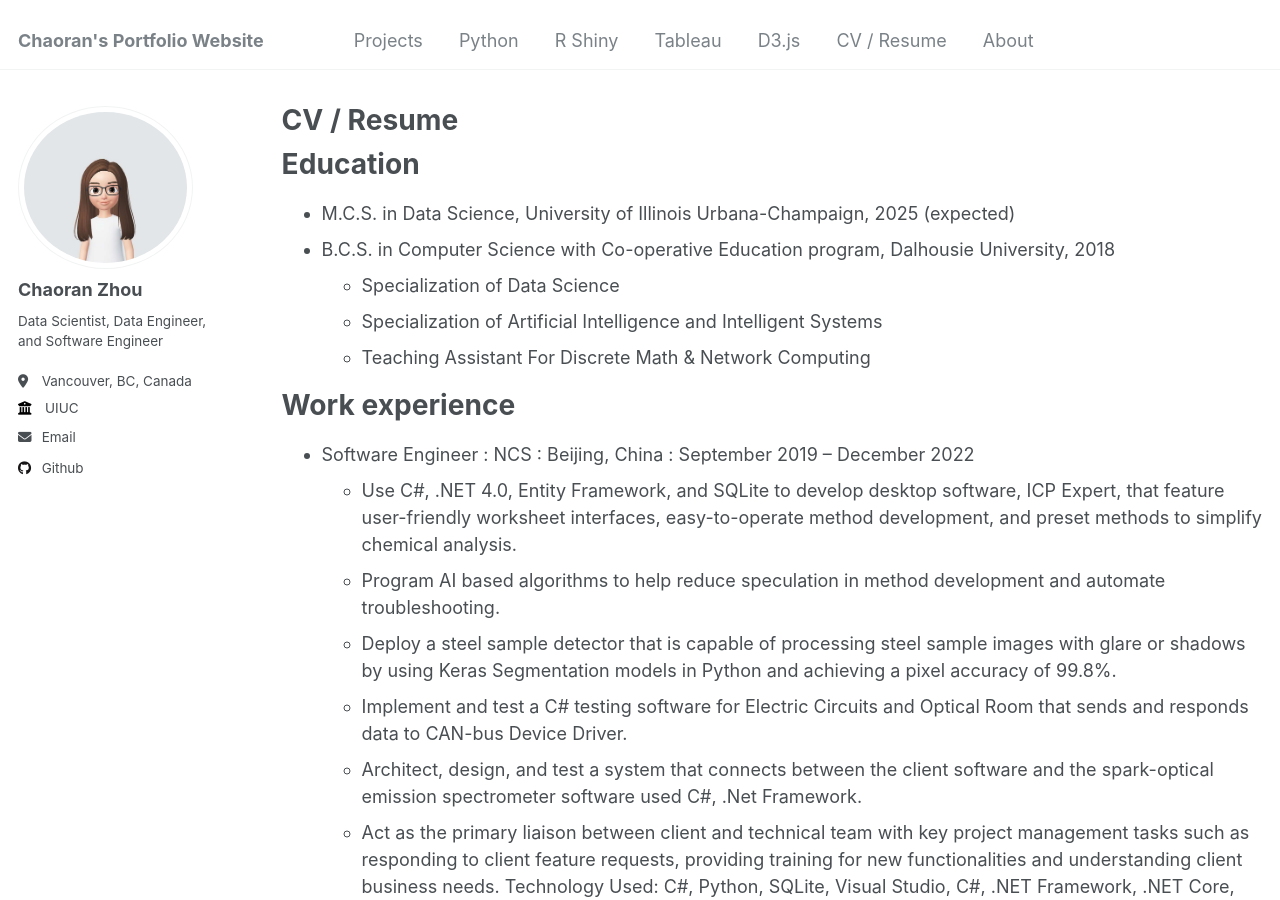
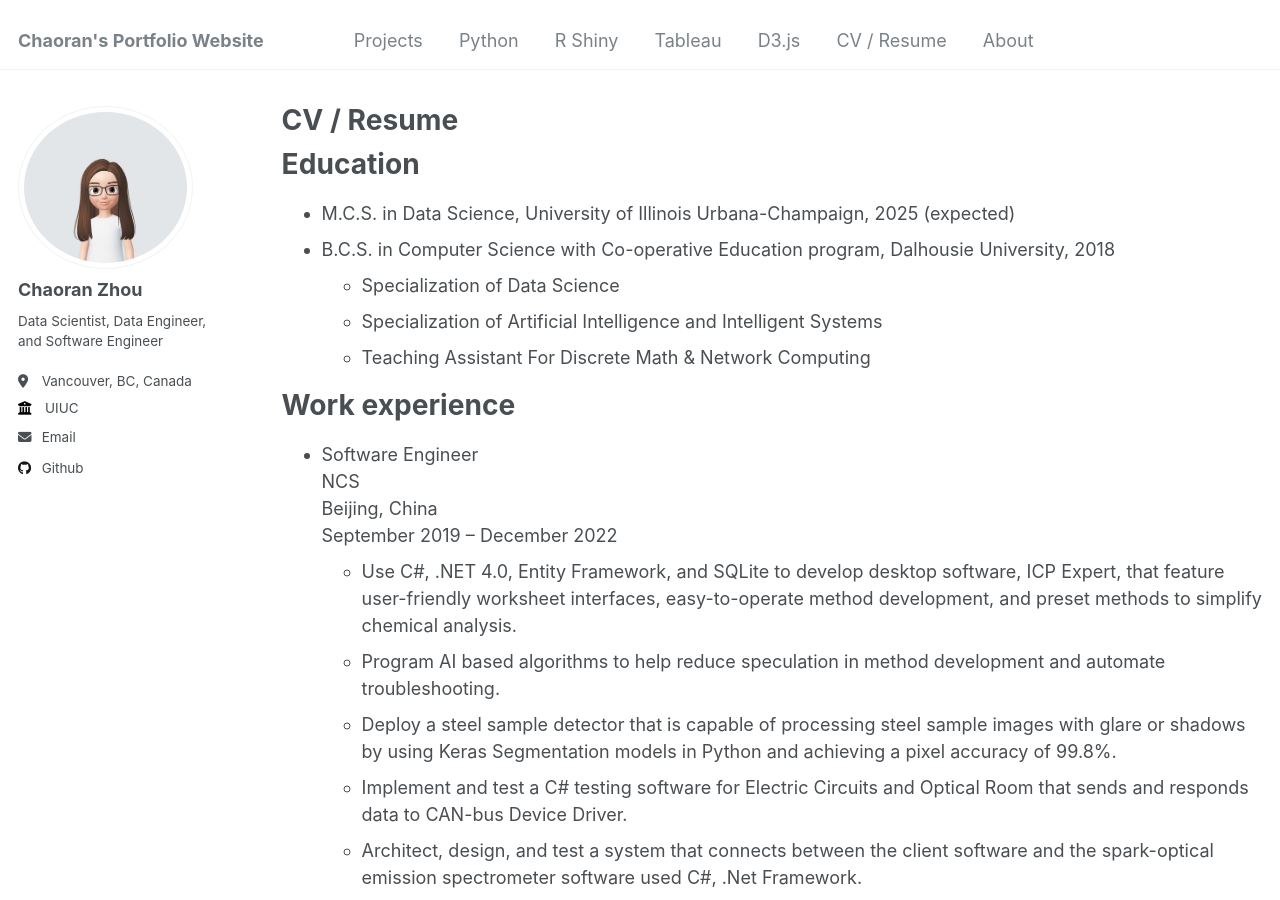
Before and after one commit to ranranrunforit/ranranrunforit.github.io, a Jekyll site: the page built from _pages/cv.md, in a window 1280 px wide and 900 px high. Built offline with Jekyll 4.4.1, drawn with Linux system fonts in a browser that asks for light colours.

Commit message:
Update cv.md

```diff
--- a/_pages/cv.md
+++ b/_pages/cv.md
@@ -19,7 +19,7 @@ Education
 
 Work experience
 ======
-* Software Engineer : NCS : Beijing, China : September 2019 – December 2022
+* Software Engineer <br> NCS <br> Beijing, China <br> September 2019 – December 2022
   * Use C#, .NET 4.0, Entity Framework, and SQLite to develop desktop software, ICP Expert, that feature user-friendly worksheet interfaces, easy-to-operate method development, and preset methods to simplify chemical analysis.
   * Program AI based algorithms to help reduce speculation in method development and automate troubleshooting.
   * Deploy a steel sample detector that is capable of processing steel sample images with glare or shadows by using Keras Segmentation models in Python and achieving a pixel accuracy of 99.8%.
```
